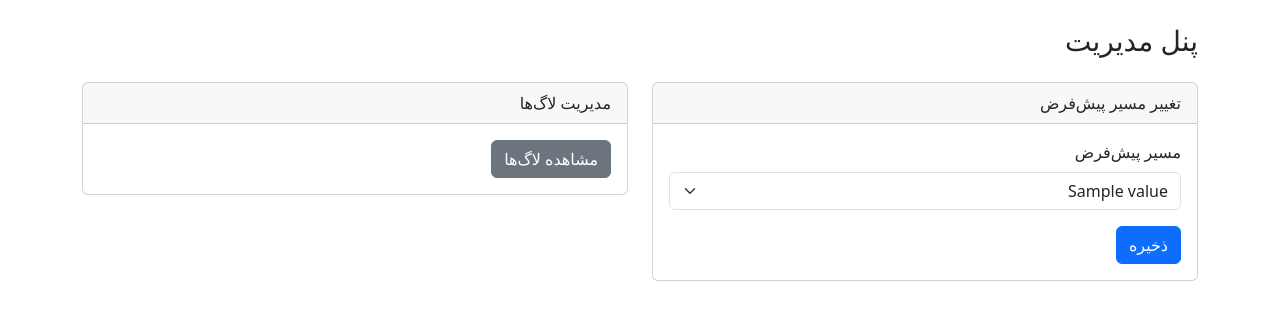
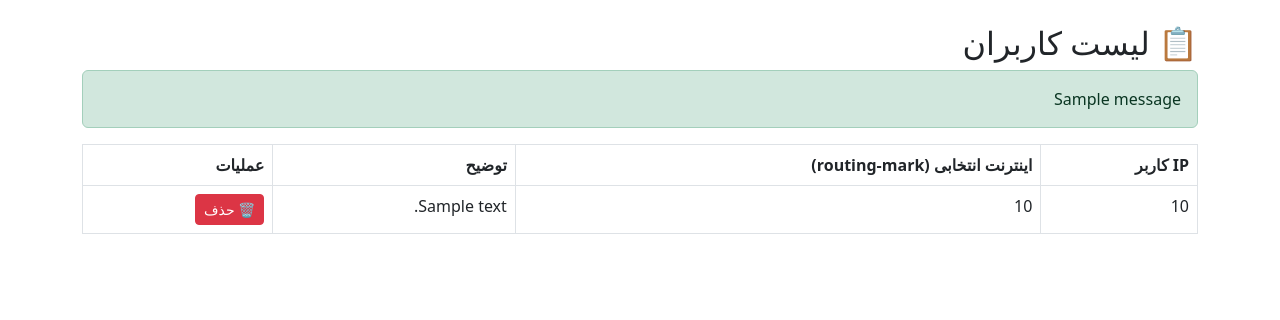
Before and after one commit to Nekooei-Dev/internet-router-ui, a Python web app: template templates/admin.html in a window 1280 px wide. Shown: the part 56-376 px from the top of the page. Run offline with Jinja, Linux system fonts and the light colour scheme; the template is opened without the code that fills it: most values are stand-ins (such as "Sample title", 1, 10 or a date in 2020); one stand-in notice (Sample message) is shown.

Commit message:
Update admin.html

```diff
--- a/templates/admin.html
+++ b/templates/admin.html
@@ -1,32 +1,36 @@
 {% extends 'layout.html' %}
+{% block title %}مدیریت کاربران{% endblock %}
 {% block content %}
-<h3 class="mb-4">پنل مدیریت</h3>
-<div class="row">
-  <div class="col-md-6">
-    <div class="card mb-3">
-      <div class="card-header">تغییر مسیر پیش‌فرض</div>
-      <div class="card-body">
-        <form method="post" action="/admin/default-route">
-          <div class="mb-3">
-            <label for="default_route" class="form-label">مسیر پیش‌فرض</label>
-            <select class="form-select" id="default_route" name="default_route" required>
-              {% for key, value in interfaces.items() %}
-                <option value="{{ key }}" {% if key == current_default %}selected{% endif %}>{{ value }}</option>
-              {% endfor %}
-            </select>
-          </div>
-          <button type="submit" class="btn btn-primary">ذخیره</button>
-        </form>
-      </div>
-    </div>
-  </div>
-  <div class="col-md-6">
-    <div class="card mb-3">
-      <div class="card-header">مدیریت لاگ‌ها</div>
-      <div class="card-body">
-        <a href="/admin/logs" class="btn btn-secondary">مشاهده لاگ‌ها</a>
-      </div>
-    </div>
-  </div>
-</div>
+<h2>📋 لیست کاربران</h2>
+
+{% with messages = get_flashed_messages(with_categories=true) %}
+  {% if messages %}
+    {% for category, message in messages %}
+      <div class="alert alert-{{ category }}">{{ message }}</div>
+    {% endfor %}
+  {% endif %}
+{% endwith %}
+
+<table class="table table-bordered">
+    <thead>
+        <tr>
+            <th>IP کاربر</th>
+            <th>اینترنت انتخابی (routing-mark)</th>
+            <th>توضیح</th>
+            <th>عملیات</th>
+        </tr>
+    </thead>
+    <tbody>
+        {% for rule in mangle_list %}
+        <tr>
+            <td>{{ rule.src-address }}</td>
+            <td>{{ rule.routing-mark }}</td>
+            <td>{{ rule.comment }}</td>
+            <td>
+                <a href="{{ url_for('delete_rule', rule_id=rule.id) }}" class="btn btn-sm btn-danger">🗑 حذف</a>
+            </td>
+        </tr>
+        {% endfor %}
+    </tbody>
+</table>
 {% endblock %}
```
